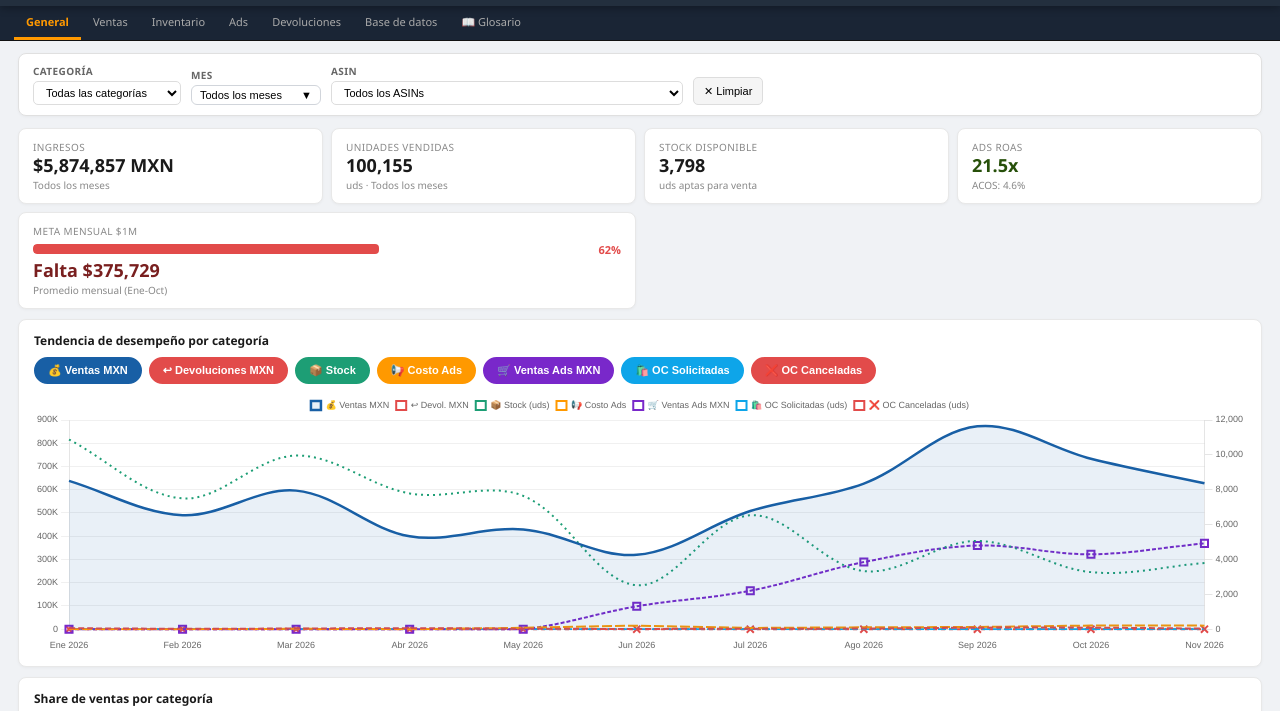
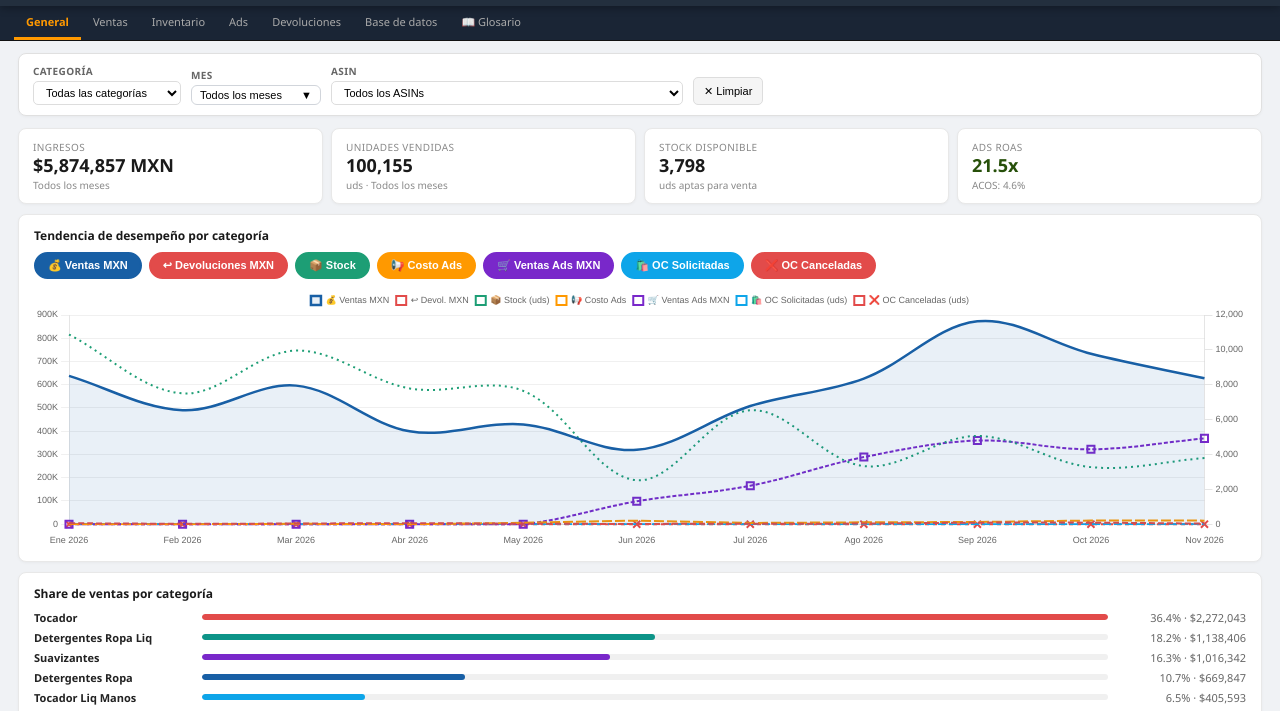
Before and after one commit to aeam2219-afk/Sanchez-y-Mart-n-DASHBORD, a plain HTML site: page index.html in a window 1280 px wide. Shown: the part 44-755 px from the top of the page. Drawn offline with Linux system fonts and the light colour scheme.

Commit message:
Update index.html

```diff
--- a/index.html
+++ b/index.html
@@ -1094,18 +1094,14 @@ function renderGenKpis(){
       var cats2=f.cat==='all'?D.categorias:[f.cat];
       var totalMes,nota,metaRef;
       if(f.mes==='all'){
-        // Promedio mensual acumulado (10 meses)
-        var totalAcum=cats2.reduce(function(s,c){return s+getVentasCatForPeriod(c,null);},0);
-        totalMes=Math.round(totalAcum/10);
-        nota='Promedio mensual (Ene-Oct)';
-        metaRef=META;
+        return '';
       } else if(f.mes==='multi'){
         var selM2=f.mesVals.filter(function(v){return v!=='all';});
-        totalMes=cats2.reduce(function(s,c){return s+selM2.reduce(function(ss,m){return ss+getVentasCatForPeriod(c,m);},0);},0);
+        totalMes=cats2.reduce(function(s,c){return s+selM2.reduce(function(ss,m){return ss+getIngresosCatForPeriod(c,m);},0);},0);
         nota='Acumulado selección ('+selM2.length+' meses)';
         metaRef=META*selM2.length;
       } else {
-        totalMes=cats2.reduce(function(s,c){return s+getVentasCatForPeriod(c,mesSel);},0);
+        totalMes=cats2.reduce(function(s,c){return s+getIngresosCatForPeriod(c,mesSel);},0);
         nota=isSemFil?'Mes '+mesSel+' (semana selec.)':mesSel;
         metaRef=META;
       }
@@ -1114,7 +1110,7 @@ function renderGenKpis(){
       var color=pct>=100?'good':pct>=70?'warn':'bad';
       var barColor=pct>=100?'#1D9E75':pct>=70?'#FF9900':'#E24B4A';
       return '<div class="kcard" style="grid-column:span 2">'+
-        '<div class="ktt">Meta mensual fija: $1,000,000 MXN\nVentas '+nota+': '+mxn(totalMes)+'\nFalta: '+mxn(falta)+' ('+(100-pct)+'%)</div>'+
+        '<div class="ktt">Meta mensual fija: $1,000,000 MXN\nIngresos '+nota+': '+mxn(totalMes)+'\nFalta: '+mxn(falta)+' ('+(100-pct)+'%)</div>'+
         '<div class="kl">Meta mensual $1M</div>'+
         '<div style="display:flex;align-items:center;gap:8px;margin:4px 0">'+
           '<div style="flex:1;background:#ffffff22;border-radius:4px;height:10px;overflow:hidden">'+
```
